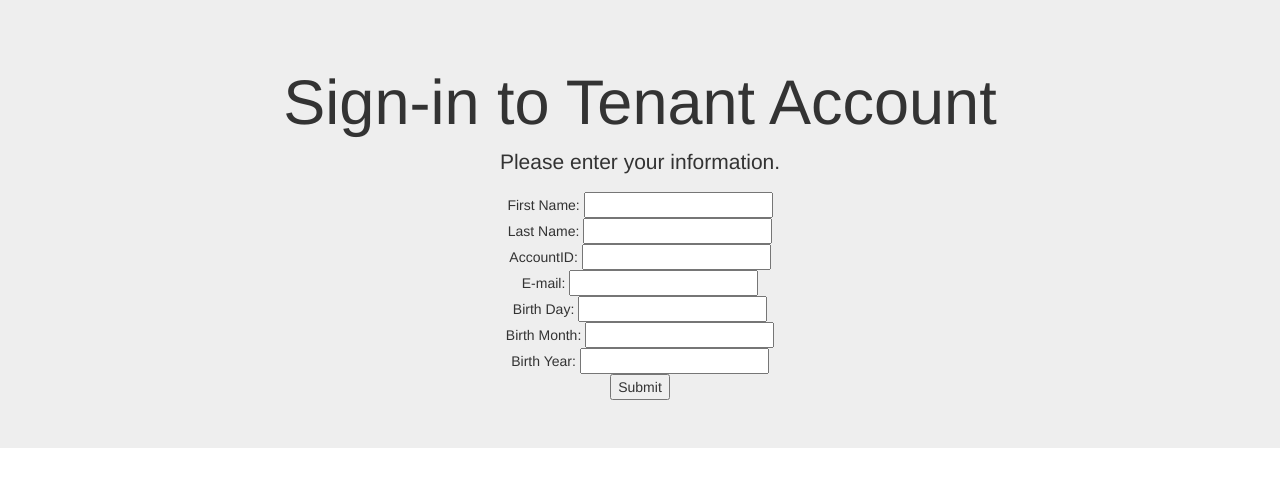
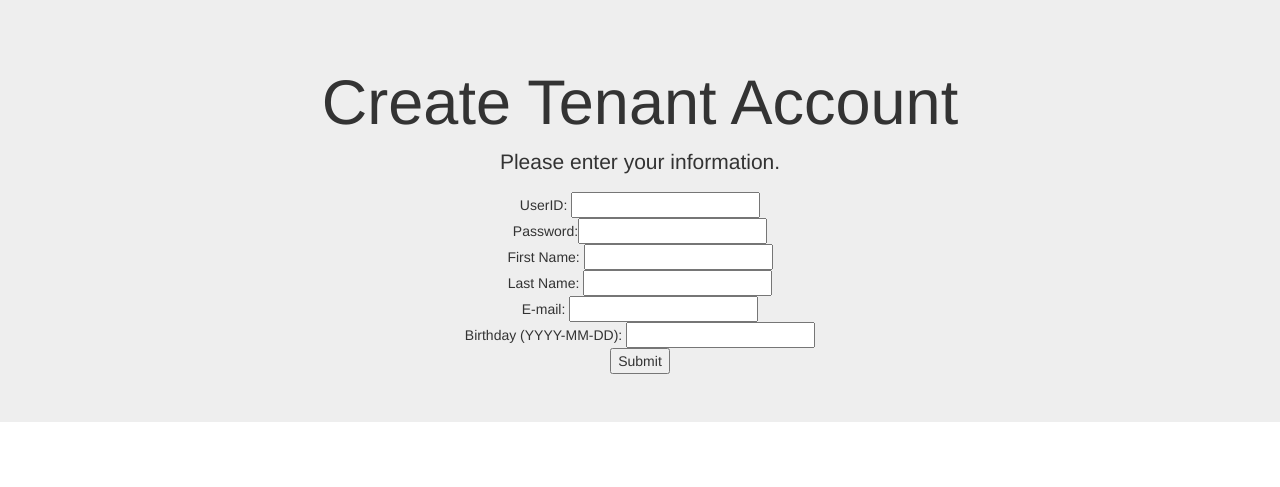
Before and after one commit to DatabaseProjectNMSU/DatabaseProject, a PHP site: page /createTenant.php in a window 1280 px wide. Shown: the top 487 px of the page. Run offline with PHP 8.4, Linux system fonts and the light colour scheme.

Commit message:
adding files necessary for db integration

```diff
--- a/createTenant.php
+++ b/createTenant.php
@@ -12,20 +12,19 @@
 <body>
 
 <div class="jumbotron text-center">
-    <h1>Sign-in to Tenant Account</h1>
+    <h1>Create Tenant Account</h1>
     <p>Please enter your information.</p>
 
     <html>
     <body>
 
-    <form action="tenant/TenantCreateAccount.php" method="post">
+    <form action="addInfo.php" method="POST">
+        UserID: <input type="text" name="userid"><br>
+        Password:<input type="text" name="pw"><br>
         First Name: <input type="text" name="fname"><br>
         Last Name: <input type="text" name="lname"><br>
-        AccountID: <input type="text" name="accId"><br>
         E-mail: <input type="text" name="email"><br>
-        Birth Day: <input type="text" name="day"><br>
-        Birth Month: <input type="text" name="month"><br>
-        Birth Year: <input type="text" name="year"><br>
+        Birthday (YYYY-MM-DD): <input type="text" name="dob"><br>
 
         <input type="submit">
     </form>
```
Also changed, not shown: Connection.php (added, +11 -0 lines), Constants.php (added, +7 -0 lines), addInfo.php (added, +25 -0 lines).
